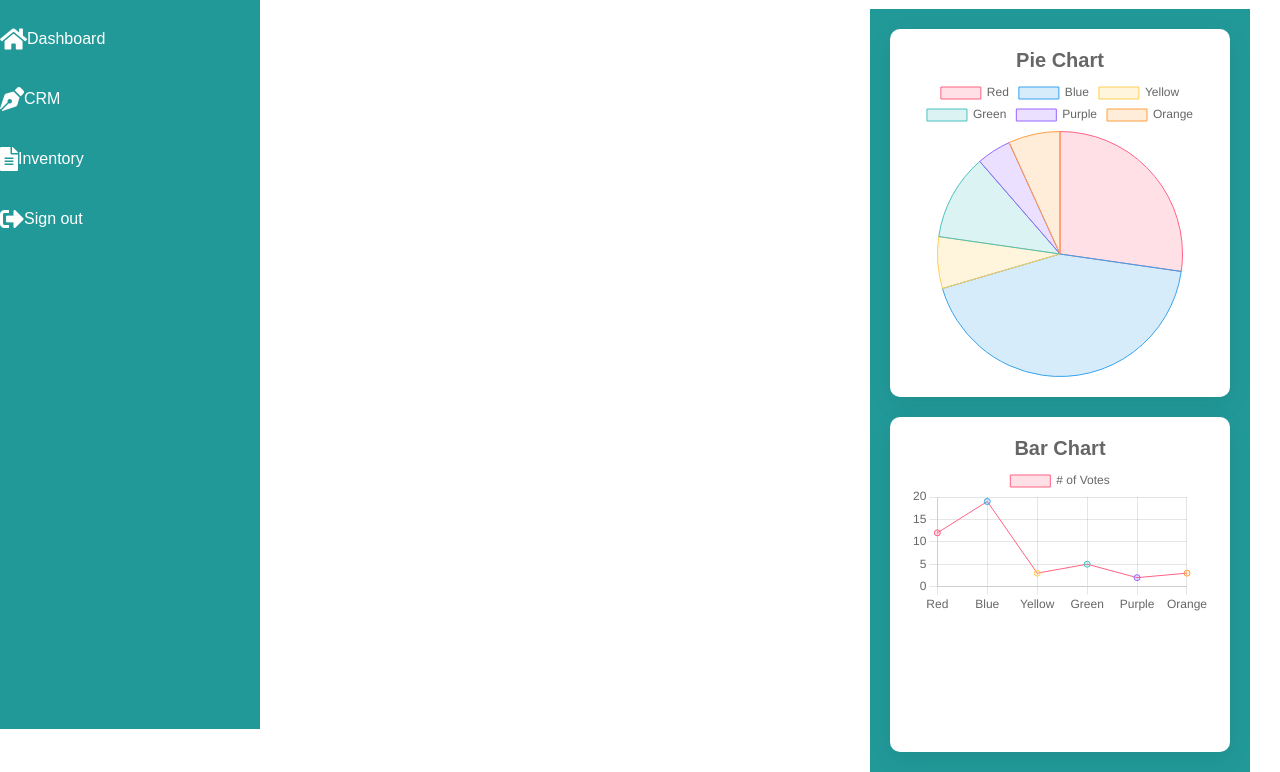
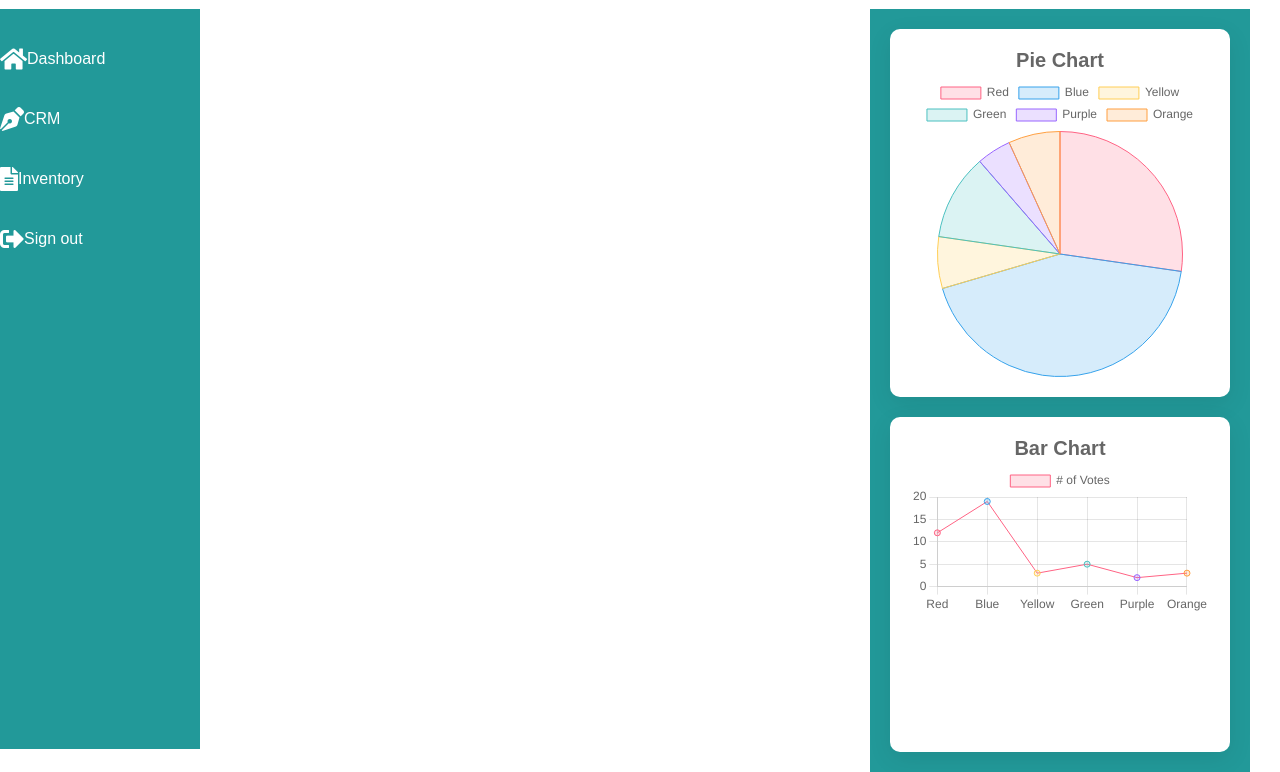
Before and after one commit to APS-Developers/Ticket_Frontend, a plain HTML site: page dashboardf/index.html in a window 1280 px wide. Shown: the part 71-843 px from the top of the page. Drawn offline with nearby package versions, Linux system fonts and the light colour scheme.

Commit message:
Update styles.css

```diff
--- a/dashboardf/styles.css
+++ b/dashboardf/styles.css
@@ -59,14 +59,16 @@
 /* SideBar ke liye */
 .sidebar{
     position: fixed;
-    top: 60px;
-    width: 260px;
+    margin-left: 12 px;
+    top: 80px;
+    width: 200px;
     height: calc(100% - 60px);
     background: #299;
     overflow-x: hidden;
 }
 
 .sidebar ul{
+    margin-left: 12 px;
     margin-top: 20px;
 }
 
```
